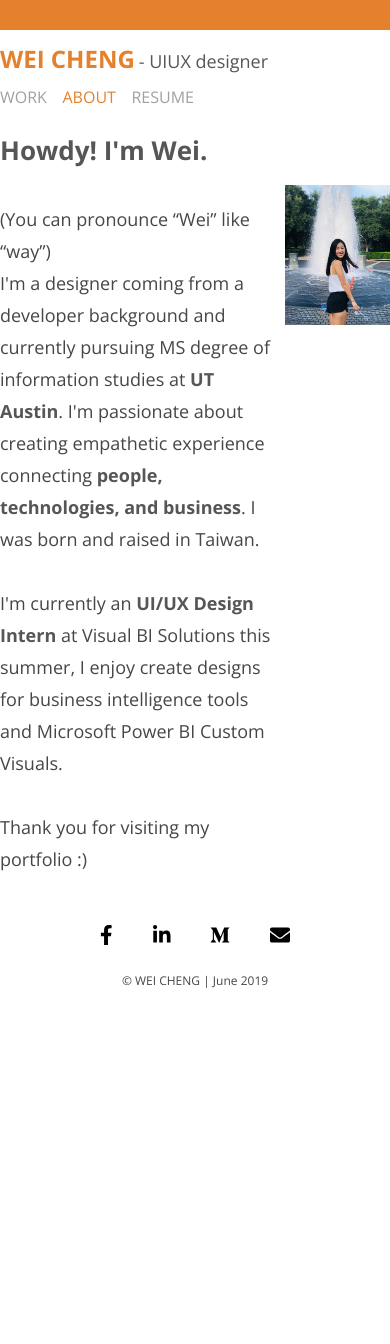
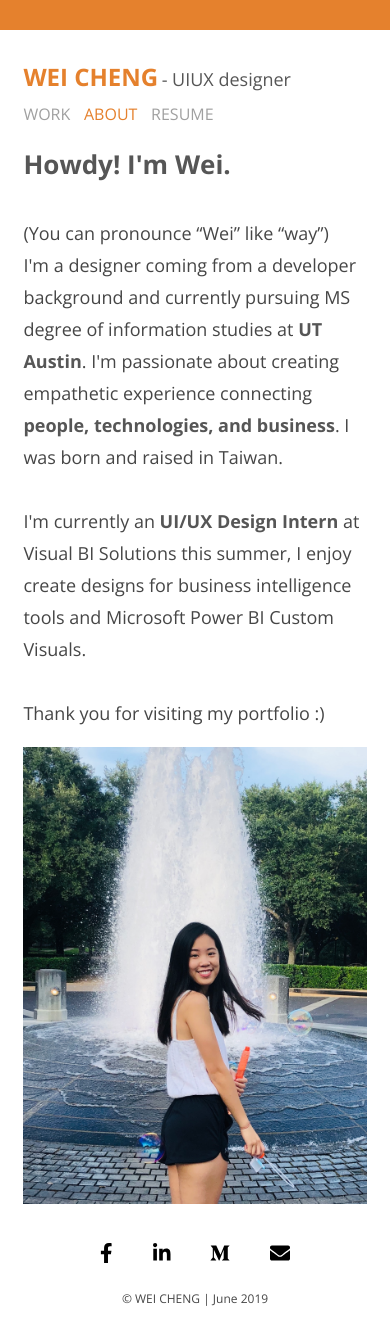
Before and after one commit to ChengWei1010/weichenglily, a React (Create React App) app: page /about in a window 390 px wide. Shown: the top 1344 px of the page. Before the commit the page ends 1009 px from the top, so only its background shows below. Built offline with nearby package versions, Linux system fonts and the light colour scheme.

Commit message:
update CNAME

```diff
--- a/package.json
+++ b/package.json
@@ -2,7 +2,7 @@
   "name": "weicheng",
   "version": "0.1.0",
   "private": true,
-  "homepage": "https://chengwei1010.github.io/weichenglily",
+  "homepage": "https://weichenglily.com",
   "dependencies": {
     "@fortawesome/fontawesome-svg-core": "^1.2.19",
     "@fortawesome/free-brands-svg-icons": "^5.9.0",
--- a/src/components/About.js
+++ b/src/components/About.js
@@ -8,7 +8,7 @@ function About(){
   return(
   <div className="content-container">
     <h1>Howdy! I'm Wei.</h1>
-      <div className="col-70-percent">
+      <div className="col col-70-percent">
       <p>
       (You can pronounce “Wei” like “way”) <br></br>
 
@@ -28,7 +28,7 @@ function About(){
       Thank you for visiting my portfolio :)
       </p>
     </div>
-    <div className="col-30-percent">
+    <div className="col col-30-percent">
     <img src={require("../wei.jpg")} alt="wei" className="img-wei"/>
     {/* <Image name="wei" path="../wei.jpg" size="img-wei"/> */}
     </div>
--- a/src/index.css
+++ b/src/index.css
@@ -26,7 +26,7 @@ header{
   color: rgb(0, 0, 0);
 }
 footer{
-  padding: 3% 0;
+  padding: 4% 0;
   clear: left;
   text-align: center;
 	font-size: 18px;
@@ -37,7 +37,7 @@ footer{
   margin-left: auto;
   margin-right: auto;
   max-width: 940px;
-
+  padding: 0 10%;
 }
 .content-container{
   /* border: 1px solid #F07230;
@@ -174,9 +174,9 @@ h1{
 }
 
 .project-block{
-  width: 100%;
+  width: 90%;
   margin: 2% 0;
-  padding: 4%;
+  padding: 5%;
 	/* cursor: pointer; */
 	display: table;
 	float: left;
@@ -196,3 +196,19 @@ h1{
 .project-thumbnail{
   vertical-align: middle;
 }
+
+
+/*mobile*/
+@media screen and (max-width: 650px) {
+  .col{
+    width: 100%;
+    float: left;
+  }
+  .img-wei{
+    padding: 0%;
+    width: 100%;
+  }
+  .wrapper{
+    padding: 5% 6%;
+  }
+}
```
Also changed, not shown: 2 other files (tests, documents, lock files or other folders).
